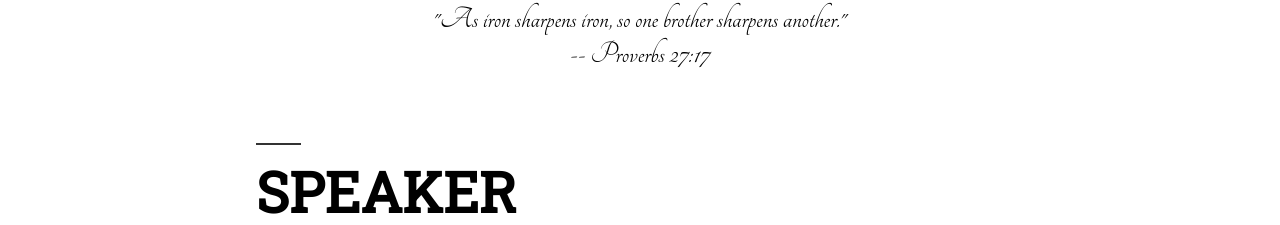
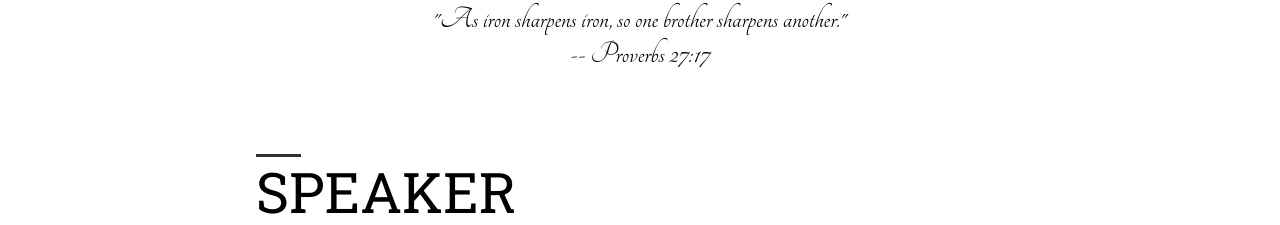
Before and after one commit to juliancoleman/mens-advance, a Jekyll site: the page built from index.html, in a window 1280 px wide. Shown: the part 1189-1414 px from the top of the page. Built offline with Jekyll 4.4.1, drawn with Linux system fonts in a browser that asks for light colours.

Commit message:
fixes font weight

```diff
--- a/assets/css/style.scss
+++ b/assets/css/style.scss
@@ -42,6 +42,7 @@
 .big-header {
   font-family: $roboto-slab;
   font-size: 3.5rem;
+  font-weight: normal;
   margin: 0;
   position: relative;
   text-transform: uppercase;
@@ -49,10 +50,10 @@
   &::before {
     content: "";
     position: absolute;
-    top: -11px;
+    top: 0;
     left: 0;
     width: 45px;
-    height: 2px;
+    height: 3px;
     background: $gray;
   }
 }
```
